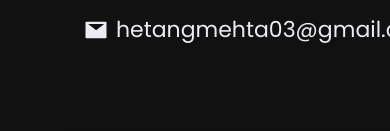
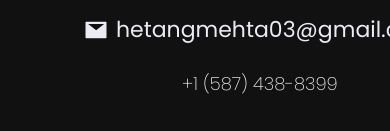
Before and after one commit to Killinwraith/hetangmehtaportfolio, a Next.js app: page / in a window 390 px wide. Shown: the part 2750-2881 px from the top of the page. Built offline with nearby package versions, Linux system fonts and the light colour scheme.

Commit message:
Update Contact.js
added phone number

```diff
--- a/components/home/contact/Contact.js
+++ b/components/home/contact/Contact.js
@@ -39,6 +39,9 @@ export const Contact = () => {
               <span>hetangmehta03@gmail.com</span>
             </div>
           </Link>
+          <p className={styles.contactCopy}>
+          +1 (587) 438-8399
+          </p>
         </Reveal>
       </div>
     </section>
```
